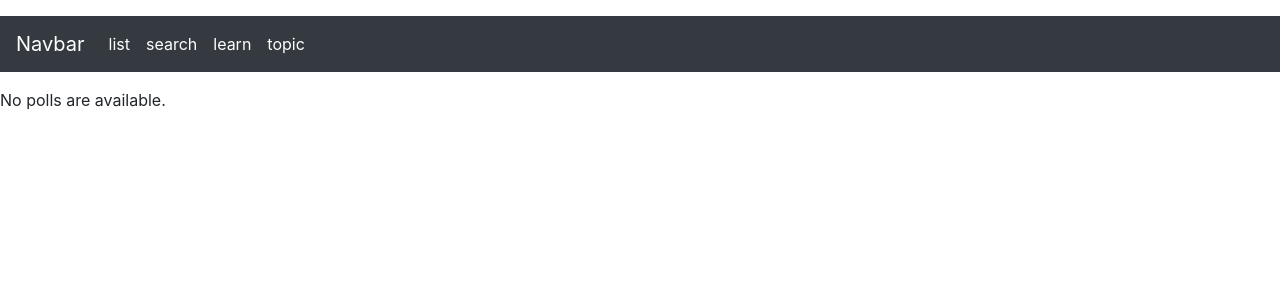
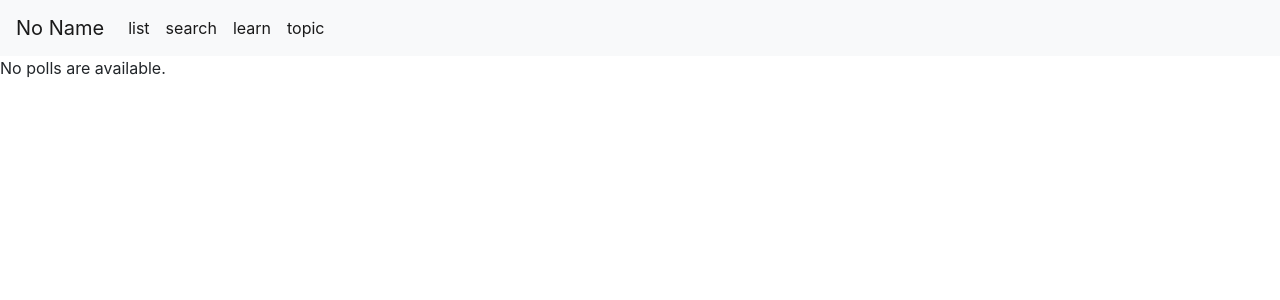
Before and after one commit to teriteri828/needs, a Django app: page /needs/all in a window 1280 px wide. Shown: the top 300 px of the page. Run offline with Django 3.2, Linux system fonts and the light colour scheme; data that the repository does not hold is empty; some libraries are stand-ins or nearby versions.

Commit message:
mod navbar

```diff
--- a/needs/templates/needs/base.html
+++ b/needs/templates/needs/base.html
@@ -10,19 +10,23 @@
     <!-- Bootstrap CSS -->
     <link rel="stylesheet" href="https://stackpath.bootstrapcdn.com/bootstrap/4.1.3/css/bootstrap.min.css" integrity="sha384-MCw98/SFnGE8fJT3GXwEOngsV7Zt27NXFoaoApmYm81iuXoPkFOJwJ8ERdknLPMO" crossorigin="anonymous">
 
-    <script src="https://code.jquery.com/jquery-3.3.1.slim.min.js" integrity="sha384-q8i/X+965DzO0rT7abK41JStQIAqVgRVzpbzo5smXKp4YfRvH+8abtTE1Pi6jizo" crossorigin="anonymous"></script>
+    <script src="https://code.jquery.com/jquery-3.3.1.slim.min.js"></script>
+    <script src="https://cdnjs.cloudflare.com/ajax/libs/popper.js/1.14.7/umd/popper.min.js"></script>
+    <script src="https://stackpath.bootstrapcdn.com/bootstrap/4.3.1/js/bootstrap.min.js"></script>
+
     <script type="text/javascript" src="{% static 'needs/js/learn.js' %}"></script>
 </head>
 
 <body>
 
 
-    <nav class="navbar navbar-expand-sm navbar-dark bg-dark mt-3 mb-3">
-        <button class="navbar-toggler" type="button" data-toggle="collapse" data-target="#navbarNav4" aria-controls="navbarNav4" aria-expanded="false" aria-label="Toggle navigation">
+    <nav class="navbar navbar-expand-lg navbar-light bg-light">
+        <a class="navbar-brand" href="#">No Name</a>
+        <button class="navbar-toggler" type="button" data-toggle="collapse" data-target="#navbarSupportedContent" aria-controls="navbarSupportedContent" aria-expanded="false" aria-label="Toggle navigation">
             <span class="navbar-toggler-icon"></span>
-        </button>
-        <a class="navbar-brand" href="#">Navbar</a>
-        <div class="collapse navbar-collapse">
+          </button>
+
+        <div class="collapse navbar-collapse" id="navbarSupportedContent">
             <ul class="navbar-nav">
                 <li class="nav-item active">
                     <a class="nav-link" href="{% url 'needs:top' %}">list</a>
```
